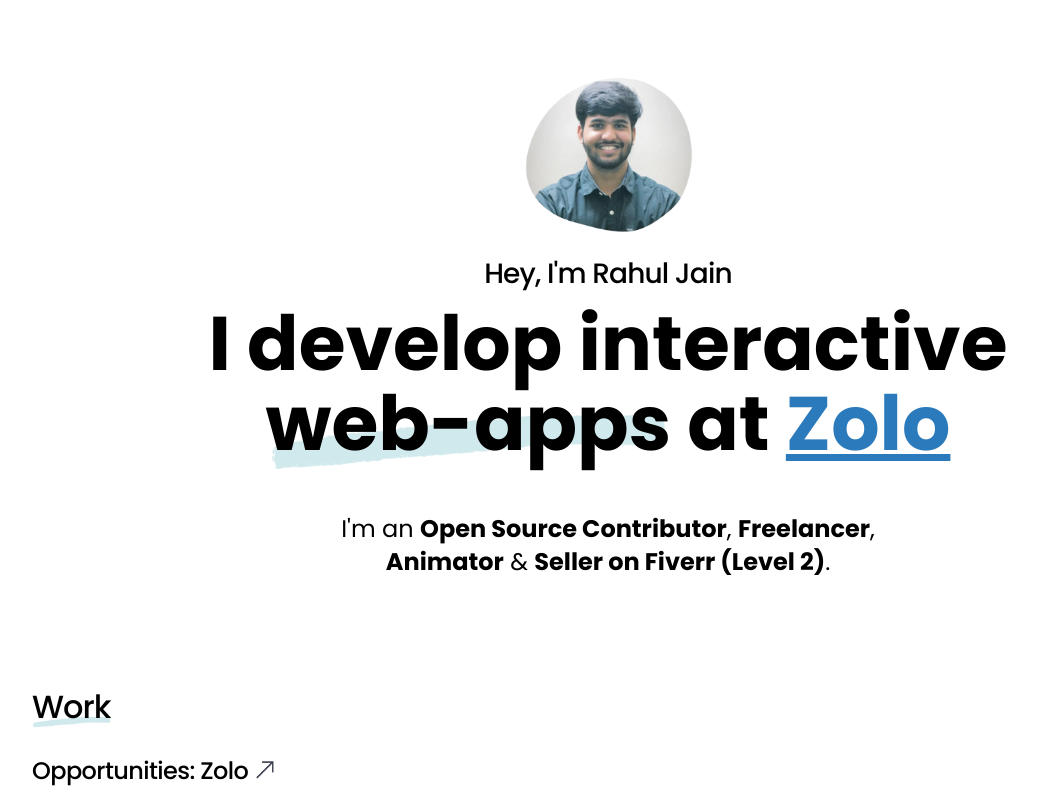
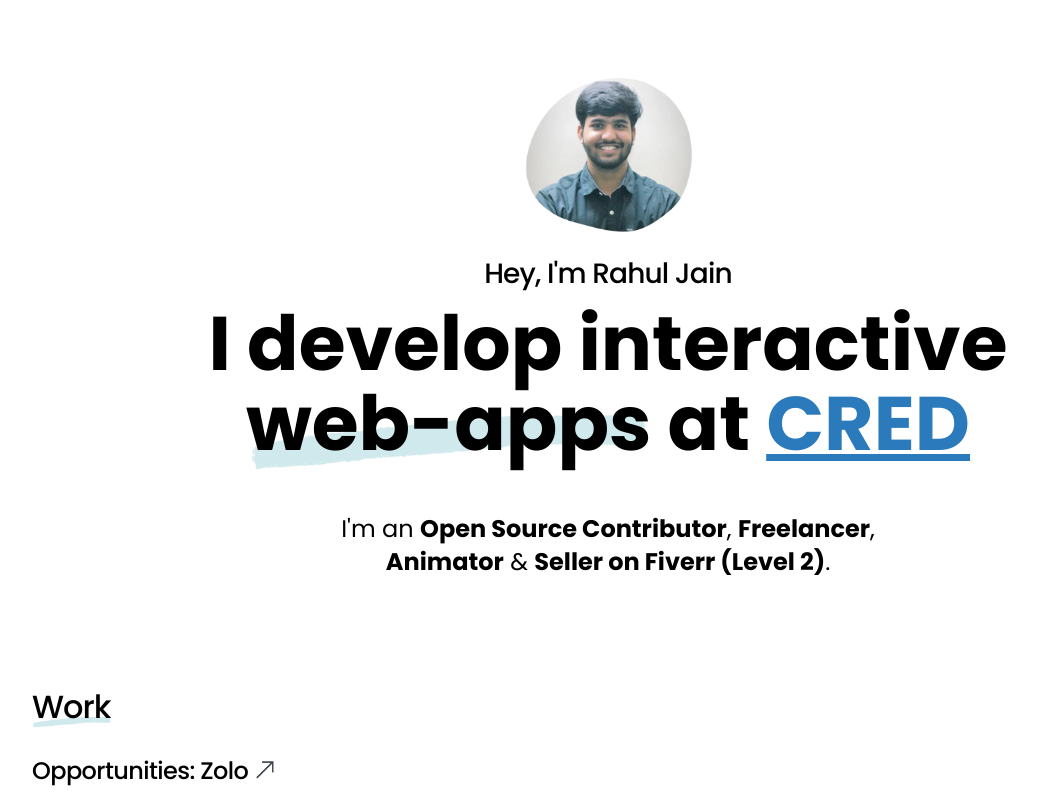
Before and after one commit to rahuldkjain/rahuldkjain.github.io, a Next.js app: page / in a window 1280 px wide. Shown: the top 800 px of the page, without its empty margins (32-1069 px from the left). Built offline with nearby package versions, Linux system fonts and the light colour scheme.

Commit message:
[add]: CRED

```diff
--- a/pages/index.js
+++ b/pages/index.js
@@ -36,8 +36,8 @@
           <Title>
             I develop interactive <span className="accent-line">web-apps</span>{" "}
             at{" "}
-            <a href="https://zolostays.com" target="_blank">
-              Zolo
+            <a href="https://cred.club/" target="_blank">
+              CRED
             </a>
           </Title>
           <Paragraph>
```
Also changed, not shown: 1 other file (tests, documents, lock files or other folders).
